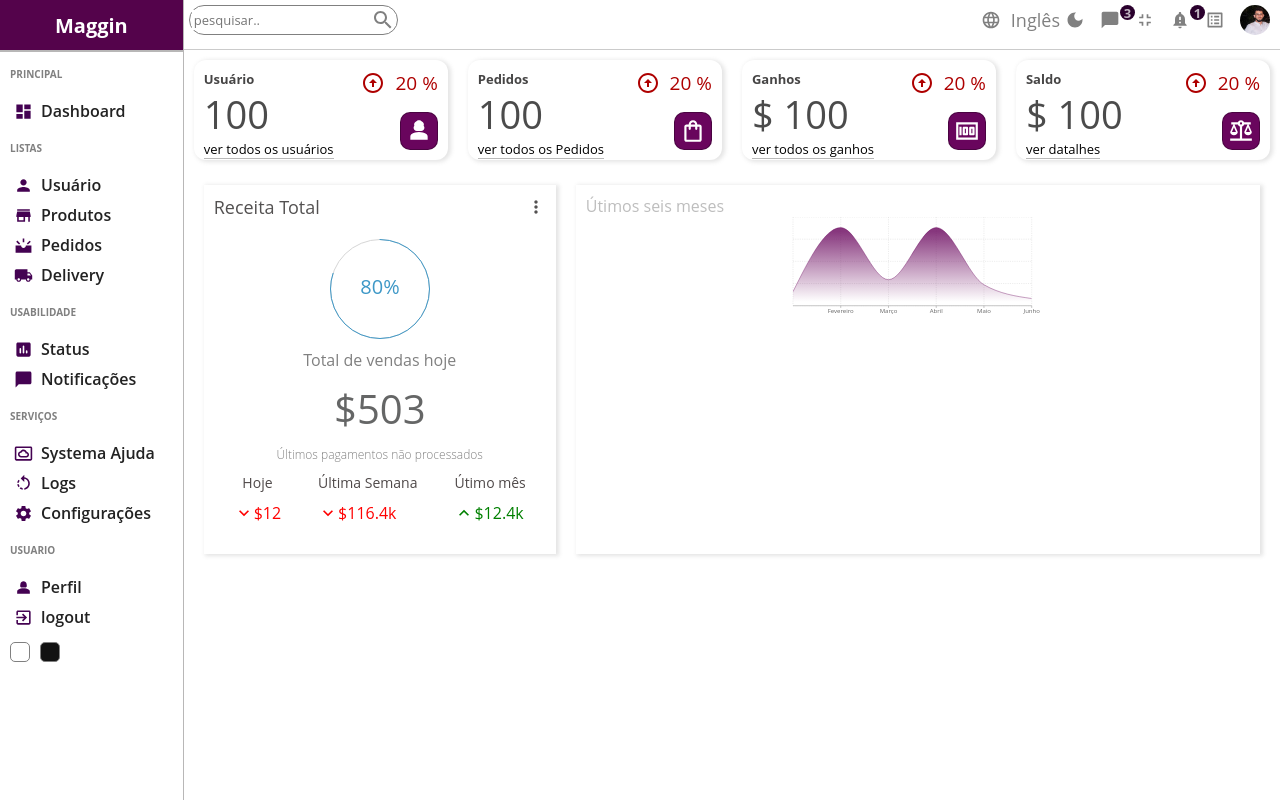
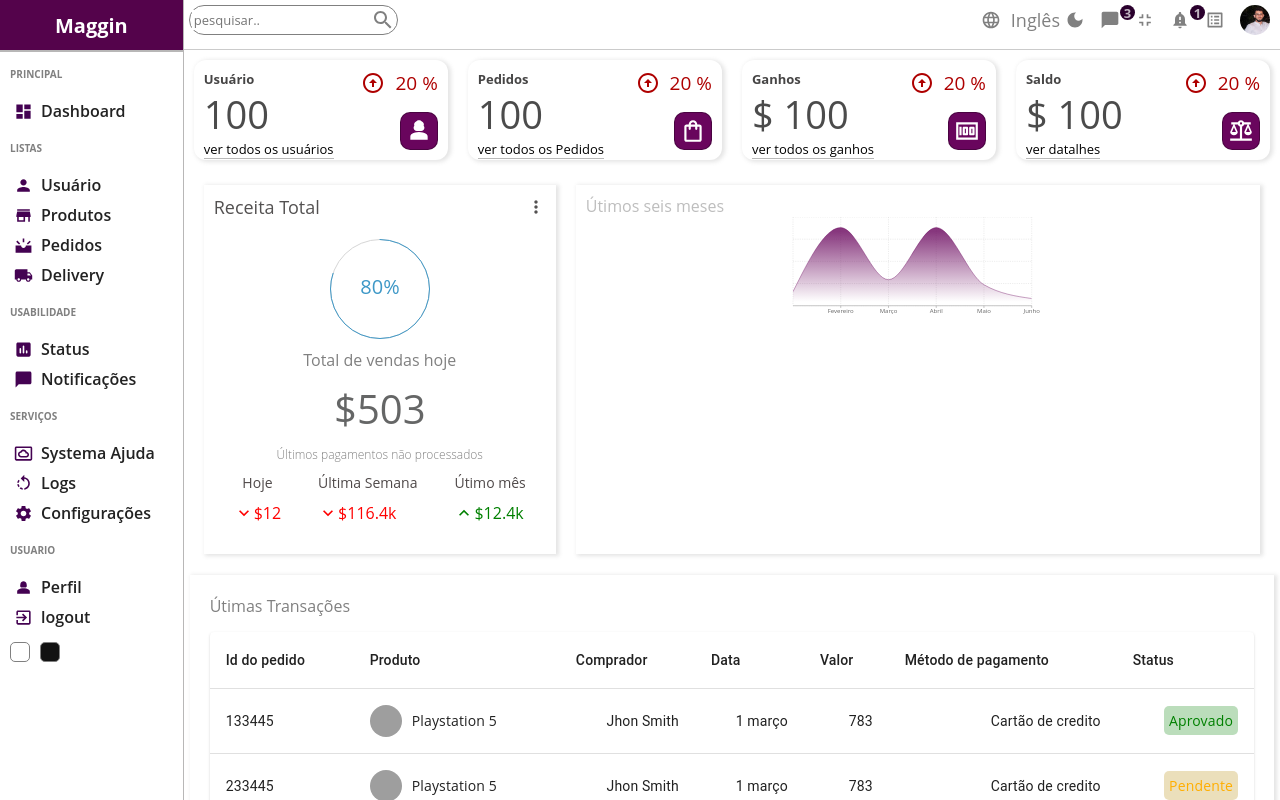
Before and after one commit to lauriciodev/Maggin, a React (Create React App) app: page / in a window 1280 px wide. Shown: the top 800 px of the page. Built offline with nearby package versions, Linux system fonts and the light colour scheme; grey boxes are pictures that could not be loaded.

Commit message:
tabela de transações

```diff
--- a/src/pages/components/chart/Chart.jsx
+++ b/src/pages/components/chart/Chart.jsx
@@ -1,12 +1,8 @@
 import "./chart.scss";
 import {
-  LineChart,
-  Line,
   XAxis,
-  YAxis,
   CartesianGrid,
   Tooltip,
-  Legend,
   ResponsiveContainer,
   AreaChart,
   Area,
--- /dev/null
+++ b/src/pages/components/table/Table.jsx
@@ -0,0 +1,103 @@
+import "./table.scss";
+import Table from "@mui/material/Table";
+import TableBody from "@mui/material/TableBody";
+import TableCell from "@mui/material/TableCell";
+import TableContainer from "@mui/material/TableContainer";
+import TableHead from "@mui/material/TableHead";
+import TableRow from "@mui/material/TableRow";
+import Paper from "@mui/material/Paper";
+
+const List = () => {
+  const rows = [
+    {
+      id: 133445,
+      product: "Playstation 5",
+      img: "https://encrypted-tbn2.gstatic.com/shopping?q=tbn:ANd9GcSr_RyZTeomVihUDwzI41F-PrxJN9UhaP5SOHpodN1i6w1vktyooDUI69W4GK2R40AHbmoiR0t2SzAWSPZ5-5VyzA4FKkC7bN5riR1F",
+      customer: "Jhon Smith",
+      date: "1 março",
+      amount: 783,
+      method: "Cartão de credito",
+      status: "Aprovado",
+    },
+    {
+      id: 233445,
+      product: "Playstation 5",
+      img: "https://encrypted-tbn2.gstatic.com/shopping?q=tbn:ANd9GcSr_RyZTeomVihUDwzI41F-PrxJN9UhaP5SOHpodN1i6w1vktyooDUI69W4GK2R40AHbmoiR0t2SzAWSPZ5-5VyzA4FKkC7bN5riR1F",
+      customer: "Jhon Smith",
+      date: "1 março",
+      amount: 783,
+      method: "Cartão de credito",
+      status: "Pendente",
+    },
+    {
+      id: 333445,
+      product: "Playstation 5",
+      img: "https://encrypted-tbn2.gstatic.com/shopping?q=tbn:ANd9GcSr_RyZTeomVihUDwzI41F-PrxJN9UhaP5SOHpodN1i6w1vktyooDUI69W4GK2R40AHbmoiR0t2SzAWSPZ5-5VyzA4FKkC7bN5riR1F",
+      customer: "Jhon Smith",
+      date: "1 março",
+      amount: 783,
+      method: "Cartão de credito",
+      status: "Aprovado",
+    },
+    {
+      id: 433445,
+      product: "Playstation 5",
+      img: "https://encrypted-tbn2.gstatic.com/shopping?q=tbn:ANd9GcSr_RyZTeomVihUDwzI41F-PrxJN9UhaP5SOHpodN1i6w1vktyooDUI69W4GK2R40AHbmoiR0t2SzAWSPZ5-5VyzA4FKkC7bN5riR1F",
+      customer: "Jhon Smith",
+      date: "1 março",
+      amount: 783,
+      method: "Cartão de credito",
+      status: "Pendente",
+    },
+    {
+      id: 533445,
+      product: "Playstation 5",
+      img: "https://encrypted-tbn2.gstatic.com/shopping?q=tbn:ANd9GcSr_RyZTeomVihUDwzI41F-PrxJN9UhaP5SOHpodN1i6w1vktyooDUI69W4GK2R40AHbmoiR0t2SzAWSPZ5-5VyzA4FKkC7bN5riR1F",
+      customer: "Jhon Smith",
+      date: "1 março",
+      amount: 783,
+      method: "Cartão de credito",
+      status: "Aprovado",
+    },
+  ];
+
+  return (
+    <TableContainer component={Paper} className="table">
+      <Table sx={{ minWidth: 650 }} aria-label="simple table">
+        <TableHead>
+          <TableRow>
+            <TableCell className="tableCell">Id do pedido</TableCell>
+            <TableCell className="tableCell">Produto</TableCell>
+            <TableCell className="tableCell">Comprador</TableCell>
+            <TableCell className="tableCell">Data</TableCell>
+            <TableCell className="tableCell">Valor</TableCell>
+            <TableCell className="tableCell">Método de pagamento</TableCell>
+            <TableCell className="tableCell">Status</TableCell>
+          </TableRow>
+        </TableHead>
+        <TableBody>
+          {rows.map((row) => (
+            <TableRow key={row.id}>
+              <TableCell>{row.id}</TableCell>
+              <TableCell className="tableCell">
+                <div className="cellWrapper">
+                  <img src={row.img} alt="productimage" className="image" />
+                  {row.product}
+                </div>
+              </TableCell>
+              <TableCell align="right">{row.customer}</TableCell>
+              <TableCell align="right">{row.date}</TableCell>
+              <TableCell align="right">{row.amount}</TableCell>
+              <TableCell align="right">{row.method}</TableCell>
+              <TableCell align="right">
+                <span className={`status ${row.status}`}>{row.status}</span>
+              </TableCell>
+            </TableRow>
+          ))}
+        </TableBody>
+      </Table>
+    </TableContainer>
+  );
+};
+
+export default List;
--- /dev/null
+++ b/src/pages/components/table/table.scss
@@ -0,0 +1,28 @@
+.table {
+  .cellWrapper {
+    display: flex;
+    align-items: center;
+    .image {
+      width: 32px;
+      height: 32px;
+      border-radius: 50%;
+      margin-right: 10px;
+      object-fit: cover;
+    }
+  }
+
+  .status {
+    padding: 5px;
+    border-radius: 5px;
+
+    &.Aprovado {
+      color: green;
+      background-color: rgba(0, 128, 0, 0.267);
+    }
+
+    &.Pendente {
+      color: rgb(255, 174, 0);
+      background-color: rgba(180, 135, 0, 0.267);
+    }
+  }
+}
--- a/src/pages/home/Home.jsx
+++ b/src/pages/home/Home.jsx
@@ -5,6 +5,7 @@ import Navbar from "../components/navbar/Navbar";
 import Widget from "../components/widget/Widget";
 import Featured from "../components/featured/Featured";
 import Chart from "../components/chart/Chart";
+import Table from "../components/table/Table";
 
 const Home = () => {
   return (
@@ -22,6 +23,10 @@ const Home = () => {
           <Featured />
           <Chart />
         </div>
+        <div className="listContainer">
+          <div className="listTitle">Útimas Transações</div>
+          <Table />
+        </div>
       </div>
     </div>
   );
--- a/src/pages/home/home.scss
+++ b/src/pages/home/home.scss
@@ -13,5 +13,18 @@
     .charts {
       padding: 15px 20px;
     }
+
+    .listContainer {
+      -webkit-box-shadow: 1px 1px 1px 1px rgba(46, 46, 46, 0.507);
+      box-shadow: 2px 1px 4px 1px #72727231;
+      padding: 20px;
+      margin: 6px;
+
+      .listTitle {
+        font-weight: 500;
+        color: grey;
+        margin-bottom: 15px;
+      }
+    }
   }
 }
```
